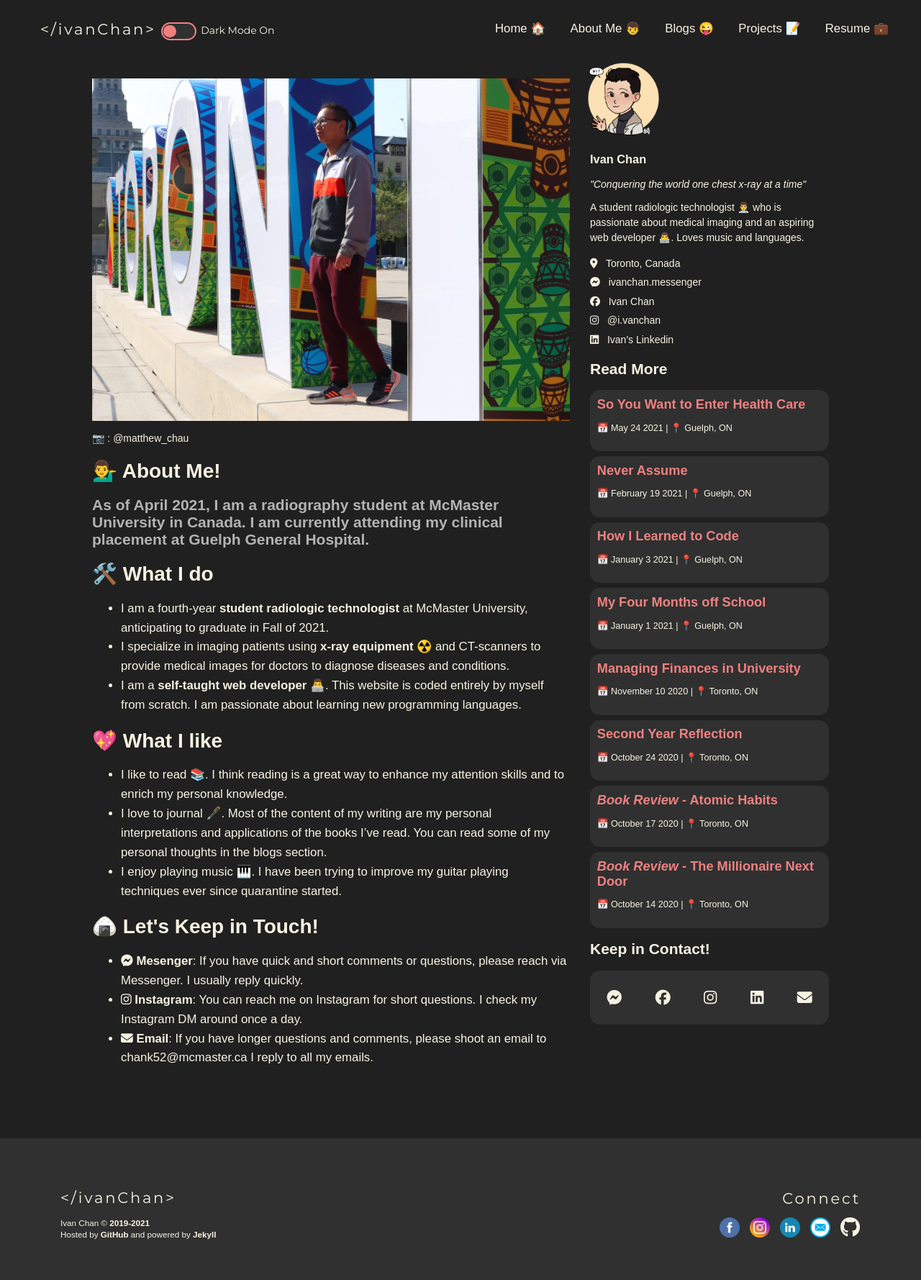
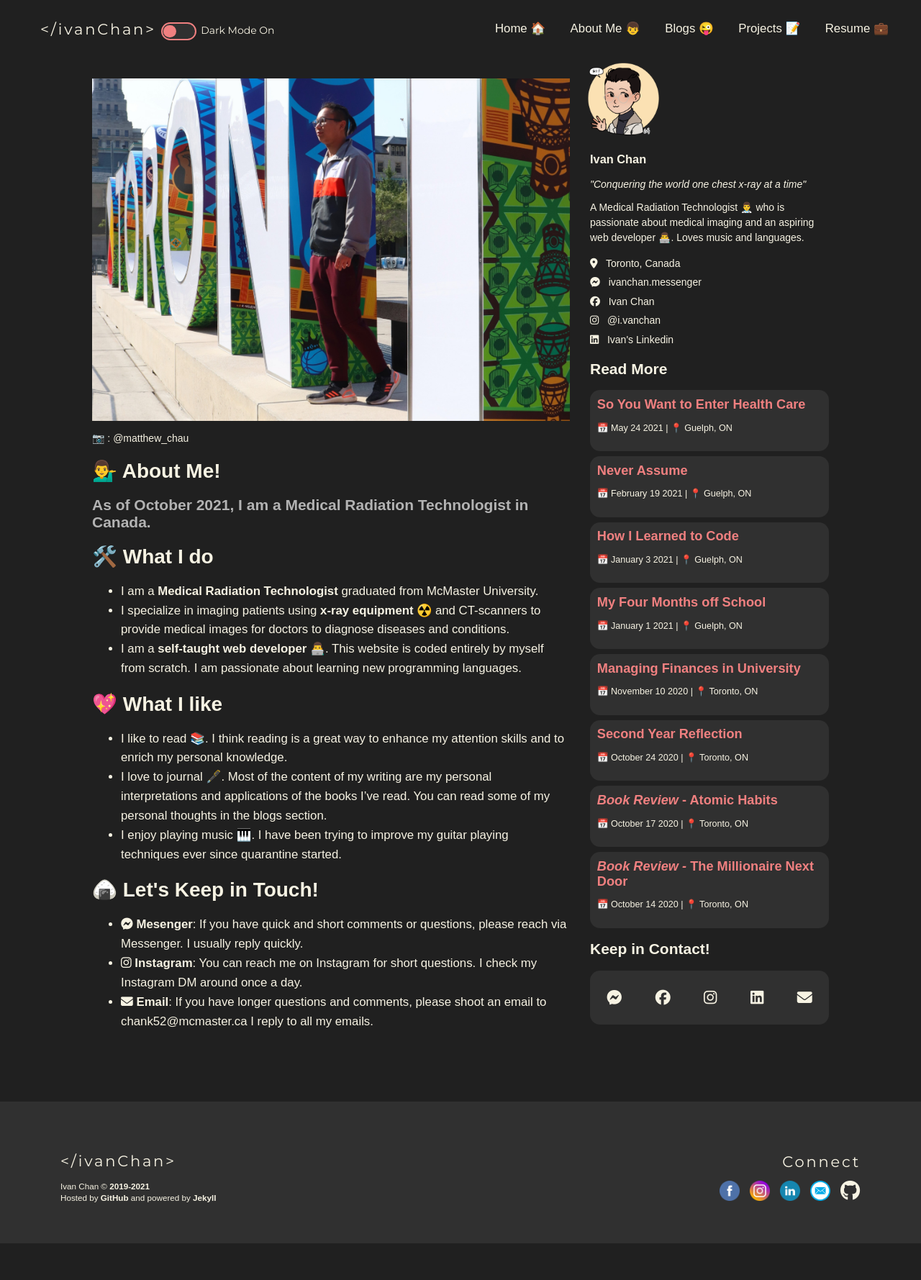
Before and after one commit to ivanklchan/ivanklchan.github.io, a Jekyll site: the page built from about.html, in a window 1280 px wide. Shown: the whole page at 72% size. Built offline with Jekyll 4.4.1, drawn with Linux system fonts in a browser that asks for light colours; nearby versions of some CDN libraries; after the commit the page ends 1728 px from its top, so only the background shows below that.

Commit message:
Update Oct 2021
This update aims to update personal information on the website to reflect current circumstances.

```diff
--- a/_includes/blog-read-more.html
+++ b/_includes/blog-read-more.html
@@ -3,7 +3,7 @@
 <div id="side-summary-social">
     <h3>Ivan Chan</h3>
     <em>"Conquering the world one chest x-ray at a time"</em>
-    <p>A student radiologic technologist 👨‍⚕️ who is passionate about medical imaging and an aspiring web developer 👨‍💻. Loves music and languages.</p>
+    <p>A Medical Radiation Technologist 👨‍⚕️ who is passionate about medical imaging and an aspiring web developer 👨‍💻. Loves music and languages.</p>
     <li><i class="fas fa-map-marker-alt side-summary-icon"></i> &nbsp; Toronto, Canada</li>
     <li><a href="https://www.messenger.com/" target="_blank"><i class="fab fa-facebook-messenger side-summary-icon"></i> &nbsp; ivanchan.messenger</a></li>
     <li><a href="https://www.facebook.com/dontcallmeevan" target="_blank"><i class="fab fa-facebook side-summary-icon"></i> &nbsp; Ivan Chan </i></a></li>
--- a/about.html
+++ b/about.html
@@ -10,12 +10,12 @@ layout: default
 
     <h1>💁‍♂️ About Me!</h1> <!-- About Me  -->
 
-    <h2>As of April 2021, I am a radiography student at McMaster University in Canada. I am currently attending my clinical placement at Guelph General Hospital.</h2>
+    <h2>As of October 2021, I am a Medical Radiation Technologist in Canada.</h2>
 
     <h1>🛠️ What I do</h1> <!-- What I do  -->
 
     <ul>
-        <li>I am a fourth-year <b class="underline">student radiologic technologist</b> at McMaster University, anticipating to graduate in Fall of 2021.</li>
+        <li>I am a <b class="underline">Medical Radiation Technologist</b> graduated from McMaster University.</li>
         <li>I specialize in imaging patients using <b class="underline">x-ray equipment</b> ☢️ and CT-scanners to provide medical images for doctors to diagnose diseases and conditions.</li>
         <li>I am a <b class="underline">self-taught web developer</b> 👨‍💻. This website is coded entirely by myself from scratch. I am passionate about learning new programming languages.</li>
     </ul>
--- a/index.html
+++ b/index.html
@@ -8,8 +8,8 @@ layout: default
     <!-- Introduction Sentence "Hello" -->
     <div class="home-intro-content">
         <h1>👋 Hello!</h1>
-        <p>I'm Ivan, a <b>student x-ray technologist</b>☢️,</p>
-        <p>web developer 👨‍💻, and a blogger 🖊️.</p>
+        <p>I'm Ivan, a <b>Medical Radiation Technologist</b>☢️,</p>
+        <p>Web Developer 👨‍💻, and a Blogger 🖊️.</p>
         <img class="ivanHead" src="images/ivanHead.jpg" alt="logo">
     </div>
     <p class="photo-credit">📷  <a class="underline" href="https://www.instagram.com/kylesvisuals/" target="_blank">@kylesvisuals</a></p>
--- a/styles.css
+++ b/styles.css
@@ -646,6 +646,10 @@ th, td {
     letter-spacing: 0;
 }
 
+.resume-main-content li {
+    font-size: 0.9rem;
+}
+
     /* name and summary section */
 
 .resume-title-item > h1 {
```
Also changed, not shown: resume.html (+75 -38 lines).
